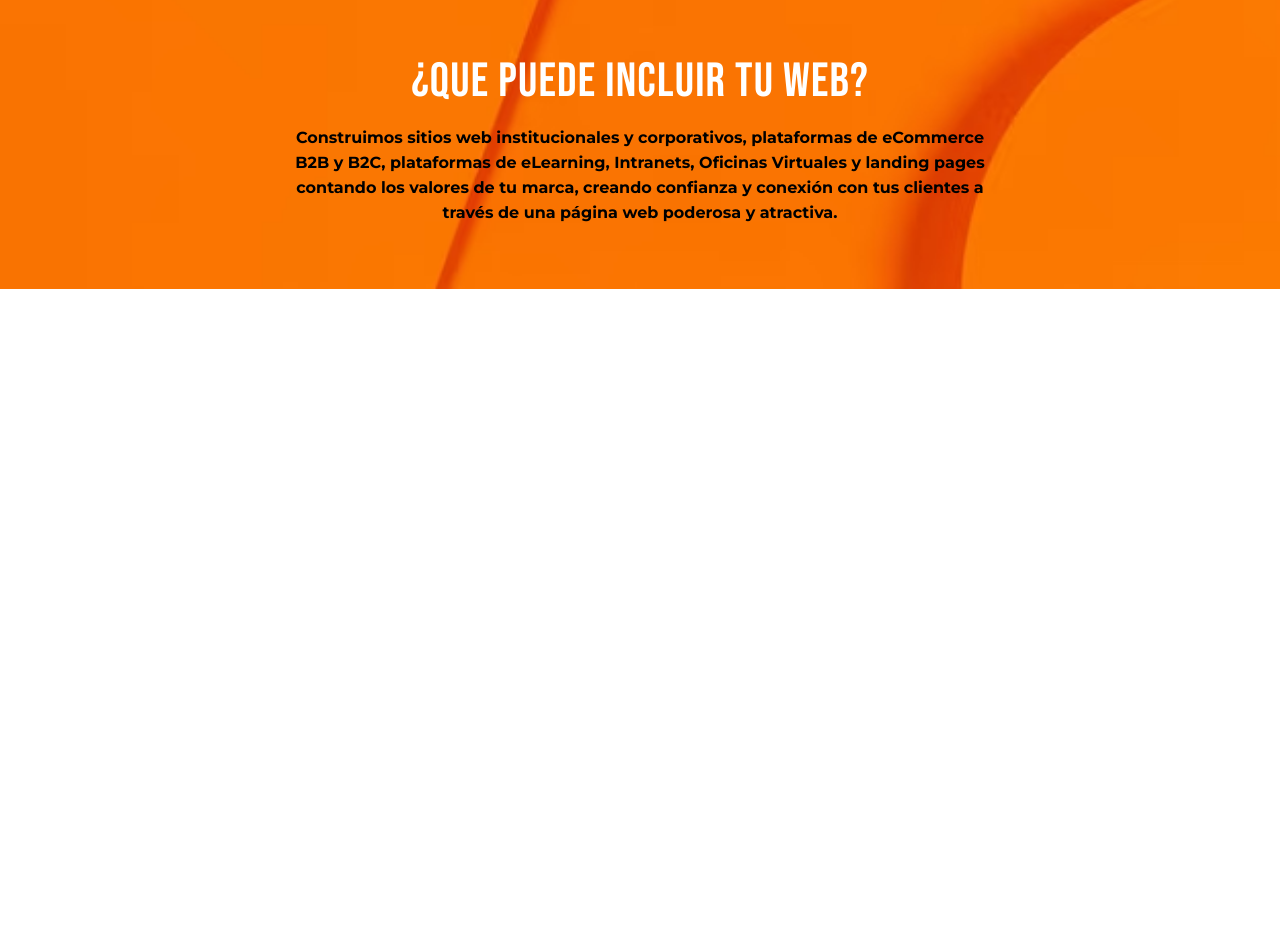
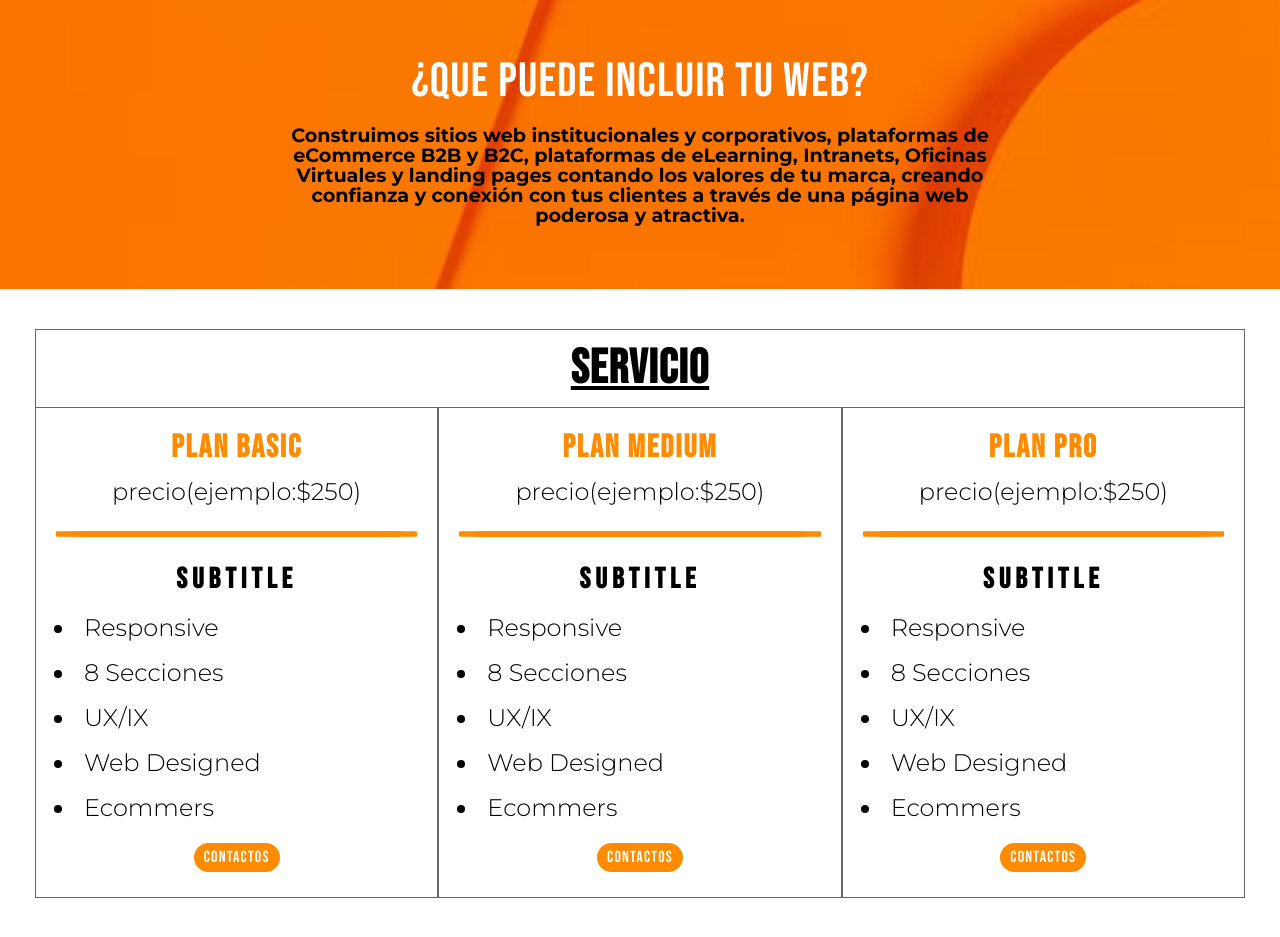
Before and after one commit to Ezequiel144/mainPages, a React (Create React App) app: page / in a window 1280 px wide. Shown: the part 611-1548 px from the top of the page. Before the commit the page ends 900 px from the top, so only its background shows below. Built offline with nearby package versions, Linux system fonts and the light colour scheme.

Commit message:
update-4

```diff
--- a/src/components/contactos/contactos.css
+++ b/src/components/contactos/contactos.css
@@ -5,4 +5,7 @@
     /* border: 1px solid blue; */
     border-radius: 30px;
     background-color: var(--color-baseOne-orange);
+    font-family: var(--letter-primary);
+    font-weight:300;
+    letter-spacing: 1.2px;
 }
--- a/src/components/descriporange/descriporange.css
+++ b/src/components/descriporange/descriporange.css
@@ -29,5 +29,6 @@
 .textOfOrange{
     font-family: var(--letter-secundary);
     font-weight: 550;
-    line-height: 25px;
+    font-size: 1.2rem;
+    line-height: 20px;
 }
--- a/src/components/navbar/navbar.css
+++ b/src/components/navbar/navbar.css
@@ -34,6 +34,7 @@
 .navbar_links{
     display: flex;
     gap: 20px;
+    letter-spacing: 1.2px;
 }
 
 .linkSelec{
--- /dev/null
+++ b/src/components/serviceplan/serviceplan.css
@@ -0,0 +1,59 @@
+.cardContent{
+    border: 1px solid var(--color-baseThree-gray);
+    width: calc(100%/3)/* 33.33% */;
+    padding: 20px;
+}
+
+.divOne{
+    /* border: 1px solid red; */
+    text-align: center;
+    display: flex;
+    flex-direction: column;
+    row-gap: 10px;
+}
+
+.titleCard{
+    color: var(--color-baseOne-orange);
+    font-family: var(--letter-primary);
+    letter-spacing: 2px;
+    font-size: 2rem;
+}
+
+.priceCard{
+    font-size: 1.5rem;
+    font-family: var(--letter-secundary);
+    width: 100%;
+    /* border: 1px solid red; */
+}
+
+.linerOrange{
+    width: 100%;
+    border: 3px solid var(--color-baseOne-orange);
+    border-radius: 10%;
+    margin: 25px 0;
+}
+
+.subtitle{
+    font-family: var(--letter-primary);
+    text-align: center;
+    width: 100%;
+    font-size: 1.8rem;
+    letter-spacing: 5px;
+}
+
+.listDescrip{
+    padding: 8px 20px;
+}
+
+.descripItem{
+    font-family: var(--letter-secundary);
+    font-size: 1.5rem;
+    padding: 8px;
+
+}
+
+.contentContact{
+    width: 100%;
+    text-align: center;
+    margin: 10px 0;
+}
--- /dev/null
+++ b/src/components/serviceplan/serviceplan.jsx
@@ -0,0 +1,28 @@
+import React from "react";
+import './serviceplan.css';
+import { Contactos } from '../contactos/contactos.jsx';
+
+export function ServicePlan(props){
+    return(
+        <article className="cardContent">
+            <div className="divOne">
+                <h2 className="titleCard">{props.name}</h2>
+                <p className="priceCard">{props.price}</p>
+            </div>
+            <div className="linerOrange"></div>
+            <div className="descripContentCard">
+                <h3 className="subtitle">{props.subtitle}</h3>
+                <ul className="listDescrip">
+                    <li className="descripItem">{props.despOne}</li>
+                    <li className="descripItem">{props.despTwo}</li>
+                    <li className="descripItem">{props.despThree}</li>
+                    <li className="descripItem">{props.despFour}</li>
+                    <li className="descripItem">{props.despFive}</li>
+                </ul>
+            </div>
+            <div className="contentContact">
+                <Contactos/>
+            </div>
+        </article>
+    )
+}
--- /dev/null
+++ b/src/components/titleservice/titleservice.css
@@ -0,0 +1,12 @@
+
+.titleService{
+    font-size: 3rem;
+    font-family: var(--letter-primary);
+    text-decoration-line: underline;
+    text-align: center;
+    border-top: 1px solid var(--color-baseThree-gray);
+    border-left: 1px solid var(--color-baseThree-gray);
+    border-right: 1px solid var(--color-baseThree-gray);
+    padding: 10px 0;
+    letter-spacing: 1.2px;
+}
--- /dev/null
+++ b/src/components/titleservice/titleservice.jsx
@@ -0,0 +1,8 @@
+import React from "react";
+import './titleservice.css';
+
+export function TitleService(){
+    return(
+        <h1 className="titleService">Servicio</h1>
+    )
+}
--- a/src/index.css
+++ b/src/index.css
@@ -8,6 +8,7 @@
     --color-baseOne-orange: #FF8C00;
     --color-baseTwo-white: #FFFFFF;
     --color-letter: #000000;
+    --color-baseThree-gray: #686868;
 
     --letter-primary:  'Bebas Neue', sans-serif;
     --letter-secundary: 'Montserrat', sans-serif;
@@ -21,3 +22,11 @@
     margin: auto;
     position: relative;
 }
+
+.sec3{
+    padding: 40px 35px;
+}
+
+.sec3_contentService{
+    display: flex;
+}
--- a/src/pages/home.js
+++ b/src/pages/home.js
@@ -1,8 +1,10 @@
 import React from "react";
-import { NavBar } from "../components/navbar/navbar.jsx"
-import { ImgFond } from '../components/imgFond/imgFond.jsx'
-import { TitleImgMain } from '../components/titlemain/titleimgmain.jsx'
-import { DescripOrange } from '../components/descriporange/descriporange.jsx'
+import { NavBar } from "../components/navbar/navbar.jsx";
+import { ImgFond } from '../components/imgFond/imgFond.jsx';
+import { TitleImgMain } from '../components/titlemain/titleimgmain.jsx';
+import { DescripOrange } from '../components/descriporange/descriporange.jsx';
+import { TitleService } from '../components/titleservice/titleservice.jsx';
+import { ServicePlan } from '../components/serviceplan/serviceplan.jsx';
 
 export function Home(){
     return(
@@ -17,6 +19,41 @@ export function Home(){
                     <section className="sec2">
                         <DescripOrange/>
                     </section>
+                    <section className="sec3">
+                        <TitleService/>
+                        <article className="sec3_contentService">
+                            <ServicePlan
+                                name="plan basic"
+                                price="precio(ejemplo:$250)"
+                                subtitle="Subtitle"
+                                despOne="Responsive"
+                                despTwo="8 Secciones"
+                                despThree="UX/IX"
+                                despFour="Web Designed"
+                                despFive="Ecommers"
+                            />
+                            <ServicePlan
+                                name="plan medium"
+                                price="precio(ejemplo:$250)"
+                                subtitle="Subtitle"
+                                despOne="Responsive"
+                                despTwo="8 Secciones"
+                                despThree="UX/IX"
+                                despFour="Web Designed"
+                                despFive="Ecommers"
+                            />
+                            <ServicePlan
+                                name="plan pro"
+                                price="precio(ejemplo:$250)"
+                                subtitle="Subtitle"
+                                despOne="Responsive"
+                                despTwo="8 Secciones"
+                                despThree="UX/IX"
+                                despFour="Web Designed"
+                                despFive="Ecommers"
+                            />
+                        </article>
+                    </section>
                 </section>
             </main>
         </div>
```
